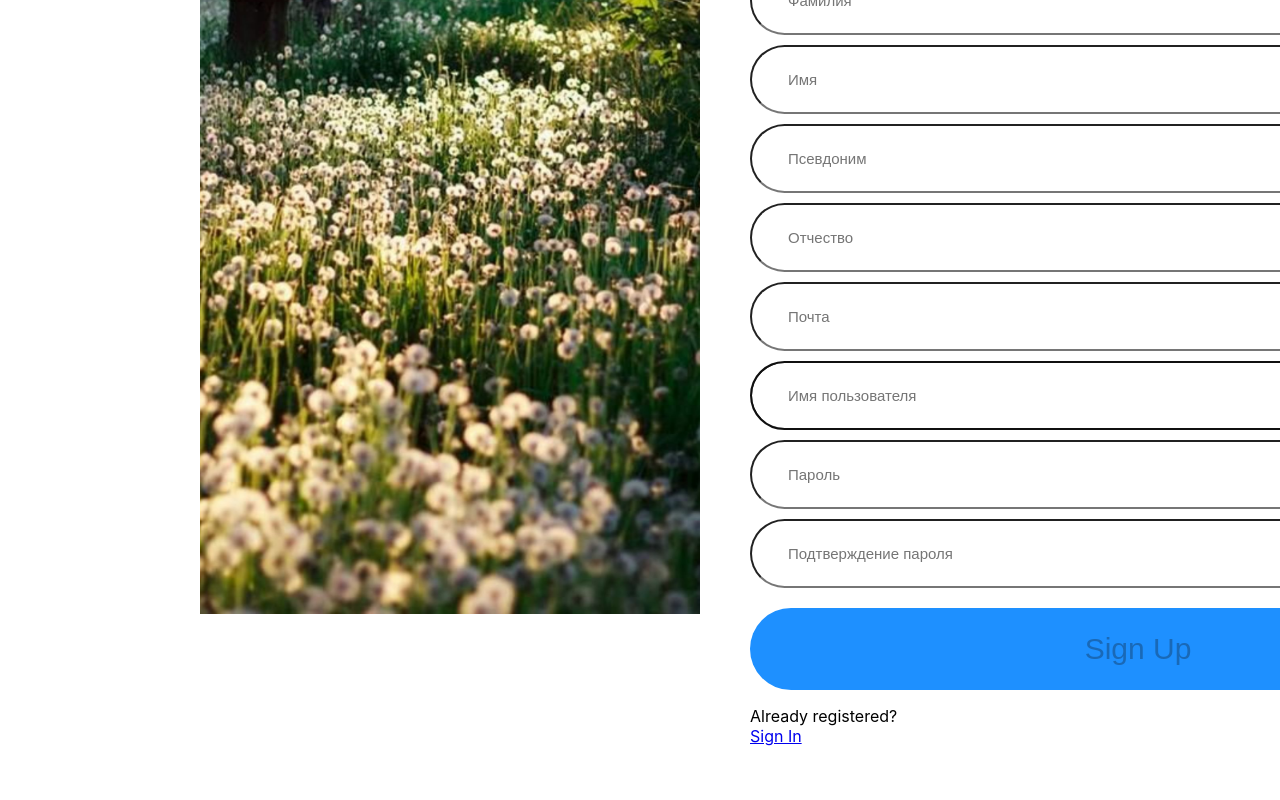
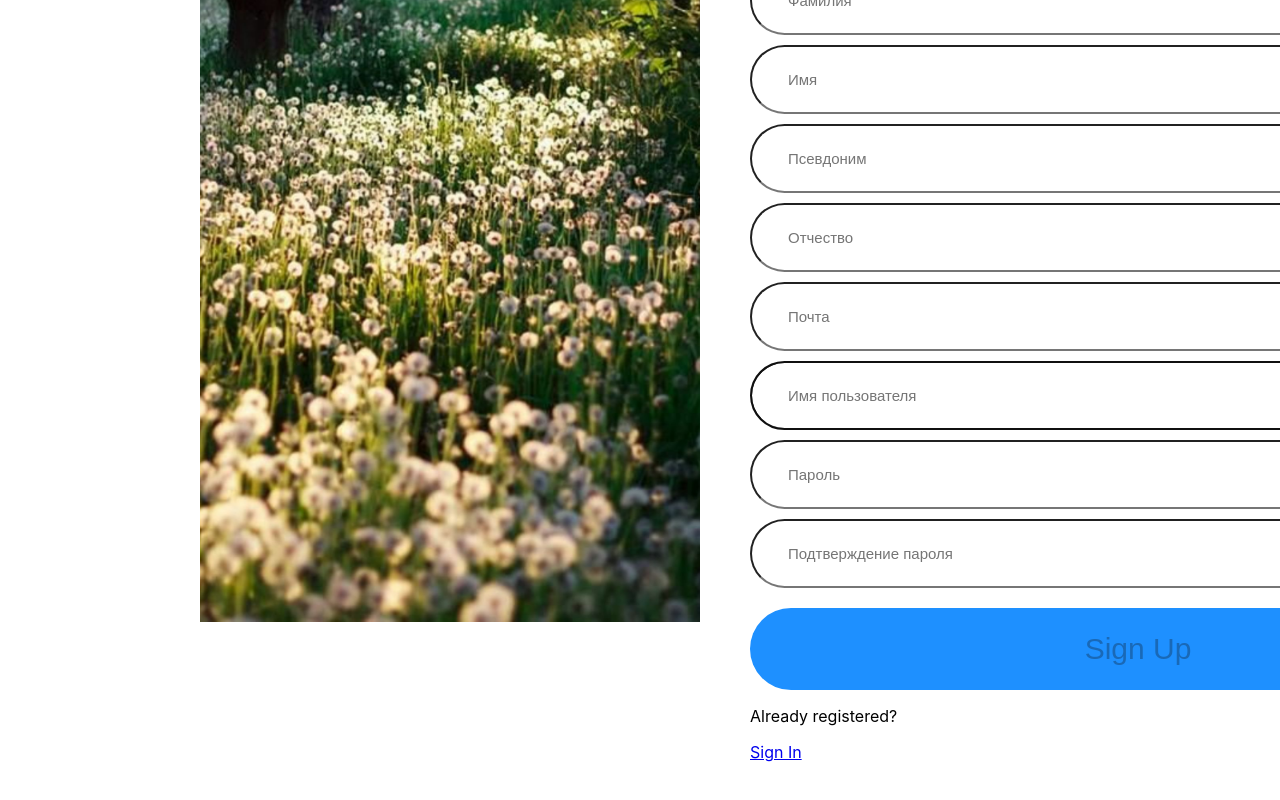
Before and after one commit to chupachups84/instahub, a React (Create React App) app in the folder frontend/: page /sign-up in a window 1280 px wide. Shown: the part 554-1354 px from the top of the page. Built offline with nearby package versions, Linux system fonts and the light colour scheme.

Commit message:
#45 Minor warning troubleshooting

```diff
--- a/frontend/src/components/sign-up/SignUpForm.js
+++ b/frontend/src/components/sign-up/SignUpForm.js
@@ -7,7 +7,7 @@ import {Link, useNavigate} from "react-router-dom";
 
 const NAME_REGEX = /^[а-яА-Яa-zA-ZЁёәіңғүұқөһӘІҢҒҮҰҚӨҺ\-\s]*$/;
 const USER_REGEX = /^[A-z][A-z0-9-_]{3,23}$/;
-const PWD_REGEX = /^(?=.*[a-z])(?=.*[A-Z])(?=.*[0-9])(?=.*[!@#$%+\\\/\-=]).{8,24}$/;
+const PWD_REGEX = /^(?=.*[a-z])(?=.*[A-Z])(?=.*[0-9])(?=.*[!@#$%+\\/\-=]).{8,24}$/;
 const EMAIL_REGEX = /^[\w-.]+@([\w-]+\.)+[\w-]{2,4}$/;
 const REGISTER_URL = 'http://localhost:8080/api/v1/auth/register'
 
@@ -307,7 +307,7 @@ const SignUpForm = () => {
                         Already registered?<br/>
                         <span className="line">
                             <Link to={RouteNames.SIGN_IN}>
-                                <a>Sign In</a>
+                                <p>Sign In</p>
                             </Link>
                         </span>
                     </p>
```
